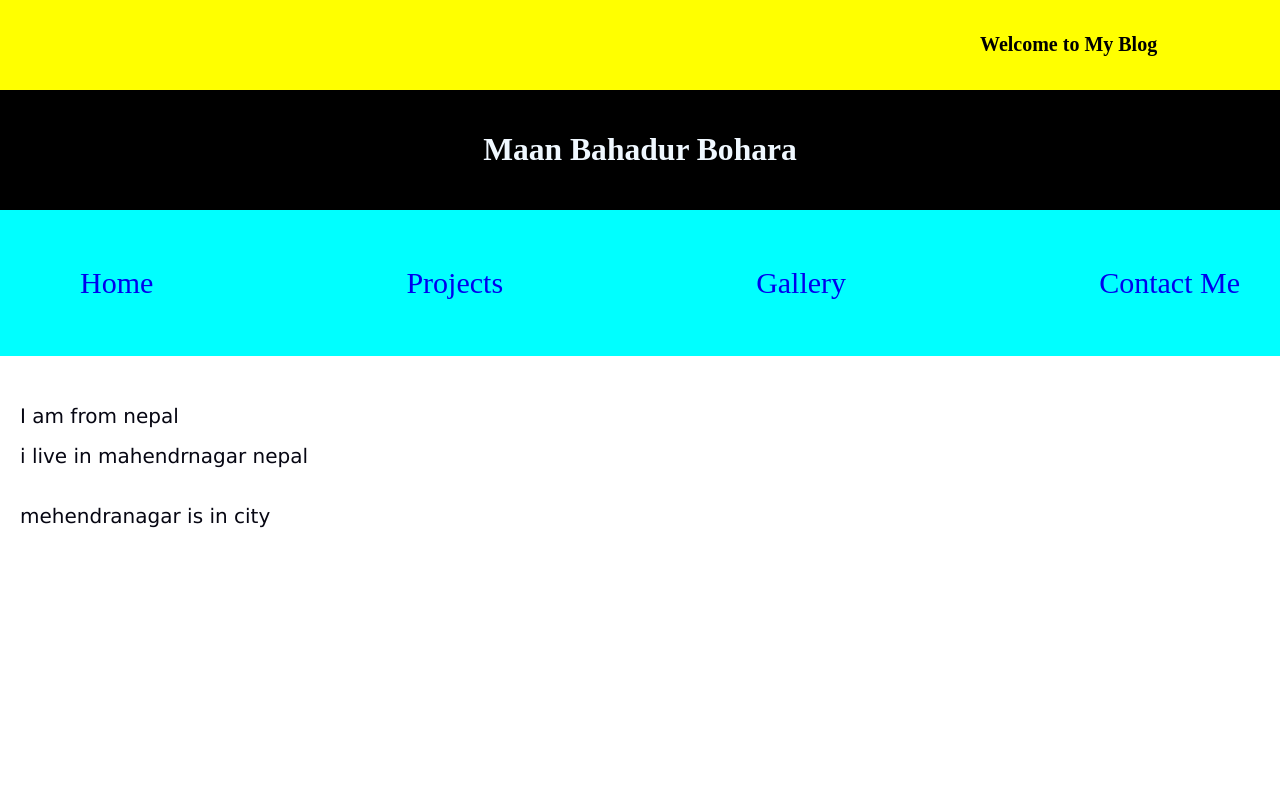
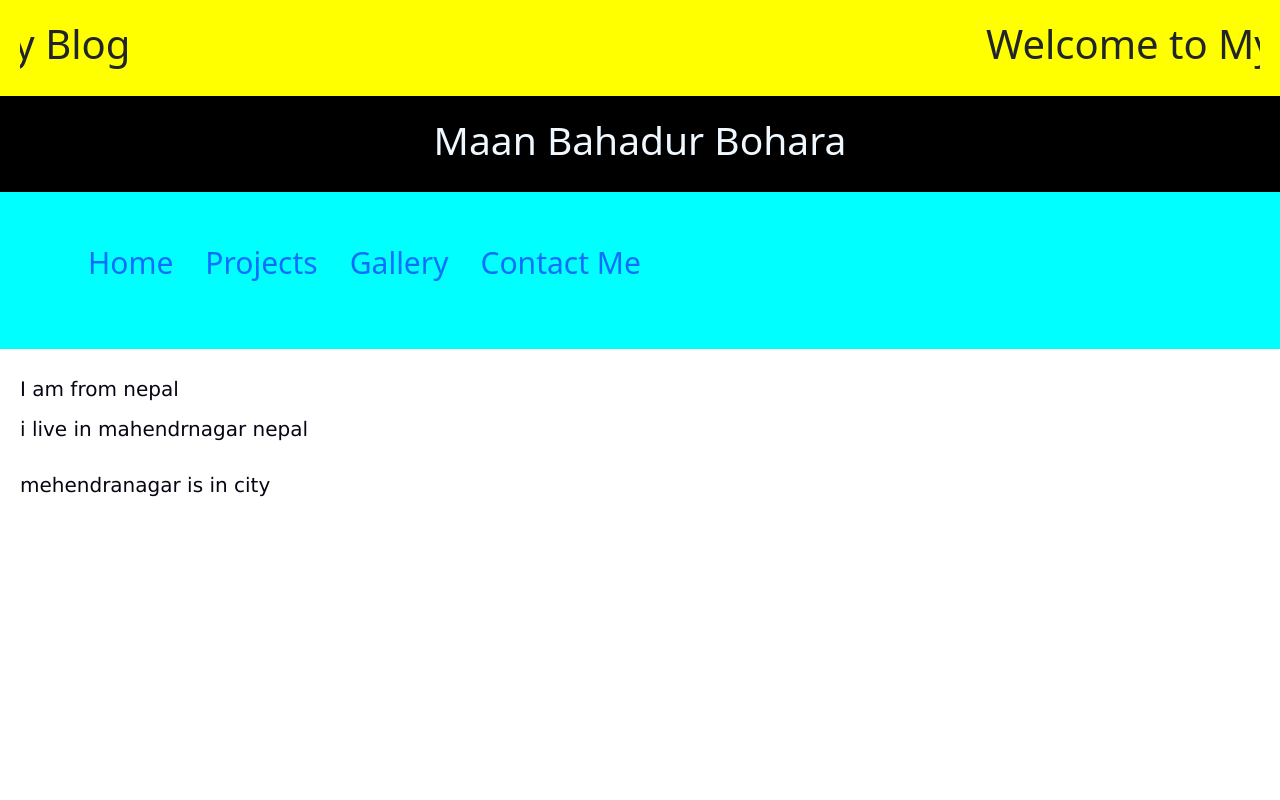
Before and after one commit to kraftifyweb/maanbahadur, a React (Create React App) app: page / in a window 1280 px wide. Shown: the top 800 px of the page. Built offline with nearby package versions, Linux system fonts and the light colour scheme.

Commit message:
added bootsrap

```diff
--- a/package.json
+++ b/package.json
@@ -8,7 +8,9 @@
     "@testing-library/react": "^16.3.2",
     "@testing-library/user-event": "^13.5.0",
     "animate.css": "^4.1.1",
+    "bootstrap": "^5.3.8",
     "react": "^19.2.4",
+    "react-bootstrap": "^2.10.10",
     "react-dom": "^19.2.4",
     "react-fast-marquee": "^1.6.5",
     "react-router-dom": "^7.13.0",
--- a/src/App.js
+++ b/src/App.js
@@ -1,4 +1,5 @@
 import './App.css';
+import 'bootstrap/dist/css/bootstrap.min.css';
 import Foot from './Comp/Foot/Foot.jsx';
 import Head from './Comp/Head/Head.jsx';
 import 'animate.css/animate.min.css';
--- a/src/Comp/Nav/Nav.jsx
+++ b/src/Comp/Nav/Nav.jsx
@@ -6,10 +6,10 @@ function Nav() {
   return (
     <div className='nav'>
         <ol>
-            <li><Link to='/'>Home</Link></li>
-            <li><Link to='/projects'>Projects</Link></li>
-            <li><Link to='/gallery'>Gallery</Link></li>
-            <li><Link to='/contact'>Contact Me</Link></li>
+            <li><Link className='nav-link' to='/'>Home</Link></li>
+            <li><Link className='nav-link' to='/projects'>Projects</Link></li>
+            <li><Link className='nav-link' to='/gallery'>Gallery</Link></li>
+            <li><Link className='nav-link' to='/contact'>Contact Me</Link></li>
         </ol>
     </div>
   )
```
Also changed, not shown: 1 other file (tests, documents, lock files or other folders).
